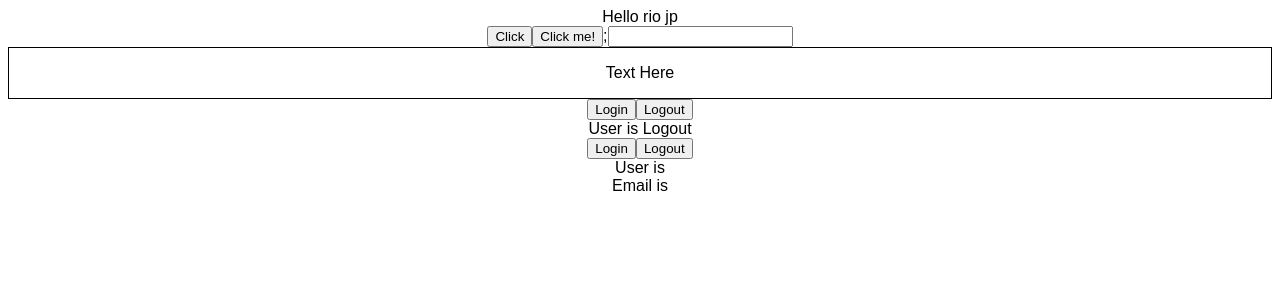
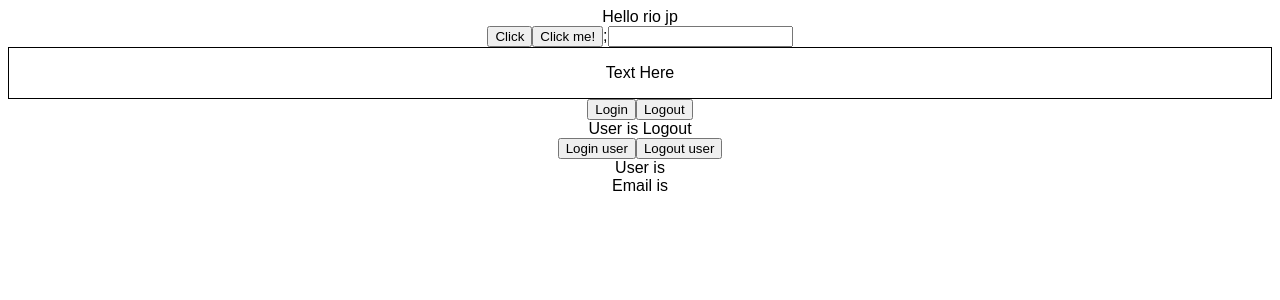
Before and after one commit to balinux/learn-react-typescript, a React (Create React App) app: page / in a window 1280 px wide. Shown: the top 300 px of the page. Built offline with nearby package versions, Linux system fonts and the light colour scheme.

Commit message:
11 - useState Type Assertion

```diff
--- a/src/components/state/User.tsx
+++ b/src/components/state/User.tsx
@@ -6,7 +6,8 @@ type AuthUser = {
 };
 
 export const User = () => {
-  const [user, setUser] = useState<AuthUser| null>(null);
+  // dengan set inisial state dengan object seperti authUser type maka data tidak perlu di set null
+  const [user, setUser] = useState<AuthUser>({} as AuthUser);
 
   const handleLogIn = () => {
     setUser({
@@ -16,15 +17,15 @@ export const User = () => {
   };
 
   const handleLogOut = () => {
-    setUser(null);
+    setUser({} as AuthUser);
   };
 
   return (
     <div>
-      <button onClick={handleLogIn}>Login</button>
-      <button onClick={handleLogOut}>Logout</button>
-      <div> User is {user?.name}</div>
-      <div> Email is {user?.email}</div>
+      <button onClick={handleLogIn}>Login user</button>
+      <button onClick={handleLogOut}>Logout user</button>
+      <div> User is {user.name}</div>
+      <div> Email is {user.email}</div>
     </div>
   );
 };
```
